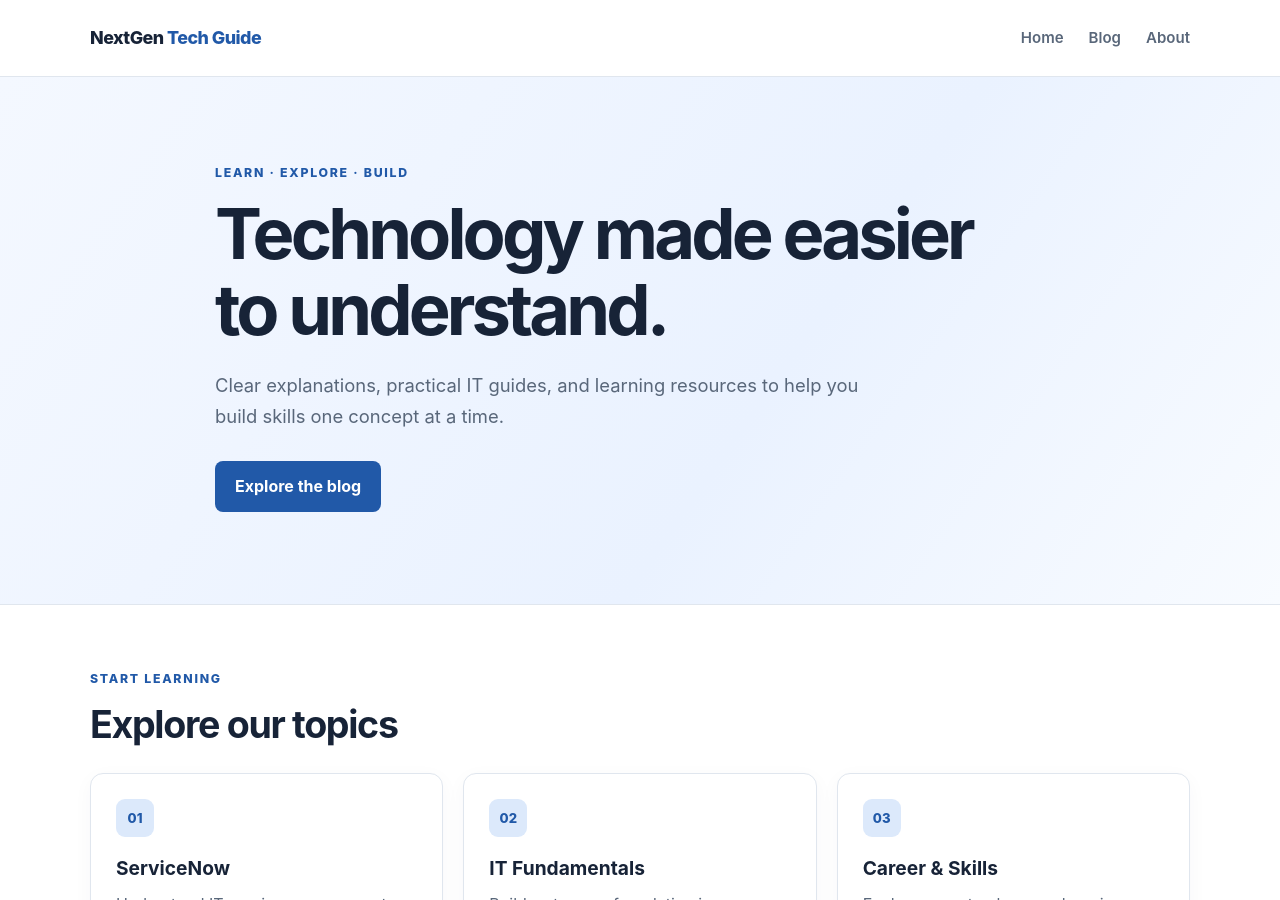
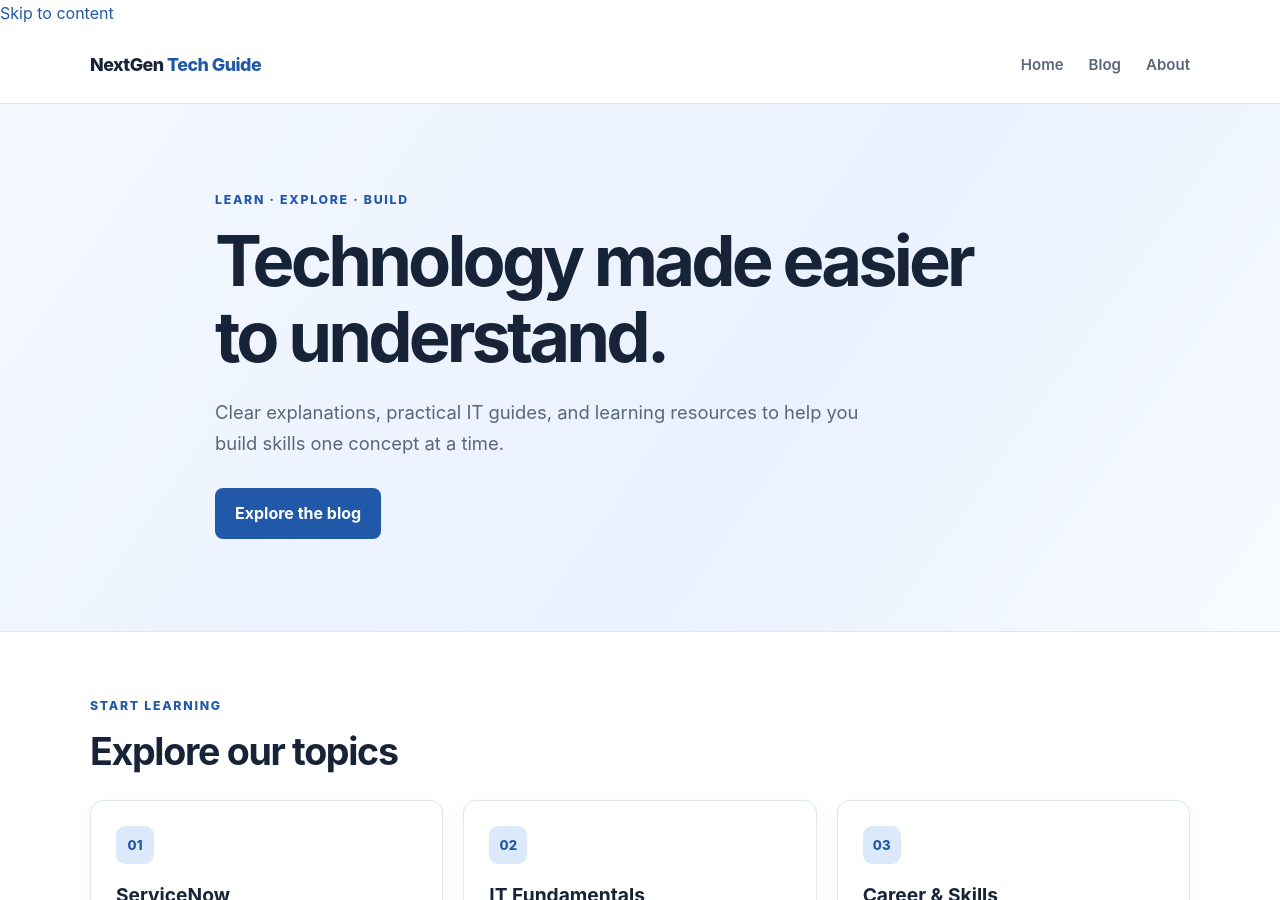
Before and after one commit to nextgentechguide/nextgentechguide.github.io, a Jekyll site: the page built from index.html, in a window 1280 px wide and 900 px high. Built offline with Jekyll 4.4.1, drawn with Linux system fonts in a browser that asks for light colours.

Commit message:
Improve Jekyll SEO and page templates

```diff
--- a/_layouts/default.html
+++ b/_layouts/default.html
@@ -3,10 +3,13 @@
 <head>
   <meta charset="utf-8">
   <meta name="viewport" content="width=device-width, initial-scale=1">
+  <meta name="theme-color" content="#2159a8">
   {% seo %}
   <link rel="stylesheet" href="{{ '/style.css' | relative_url }}">
+  <link rel="alternate" type="application/atom+xml" title="{{ site.title | escape }} — Feed" href="{{ '/feed.xml' | relative_url }}">
 </head>
 <body>
+  <a class="skip-link" href="#main-content">Skip to content</a>
   {% include header.html %}
   <main id="main-content">{{ content }}</main>
   {% include footer.html %}
```
